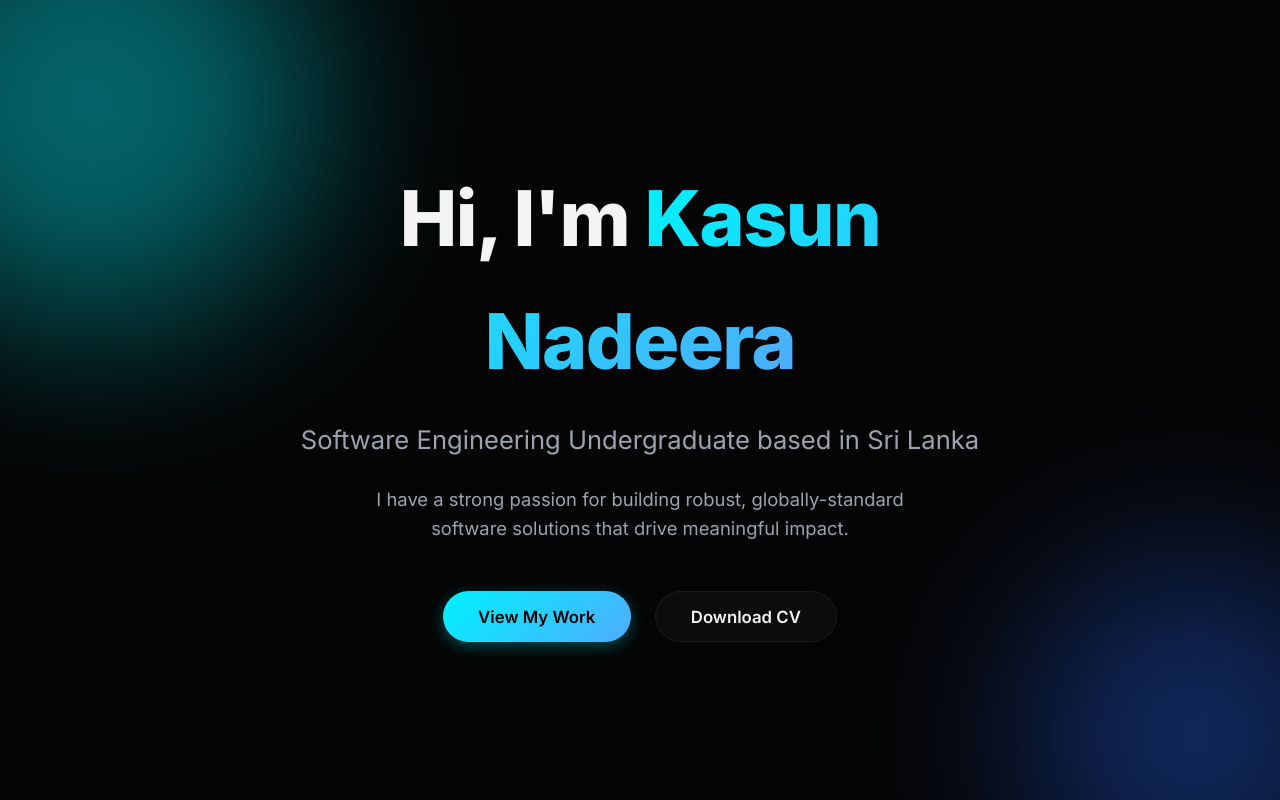
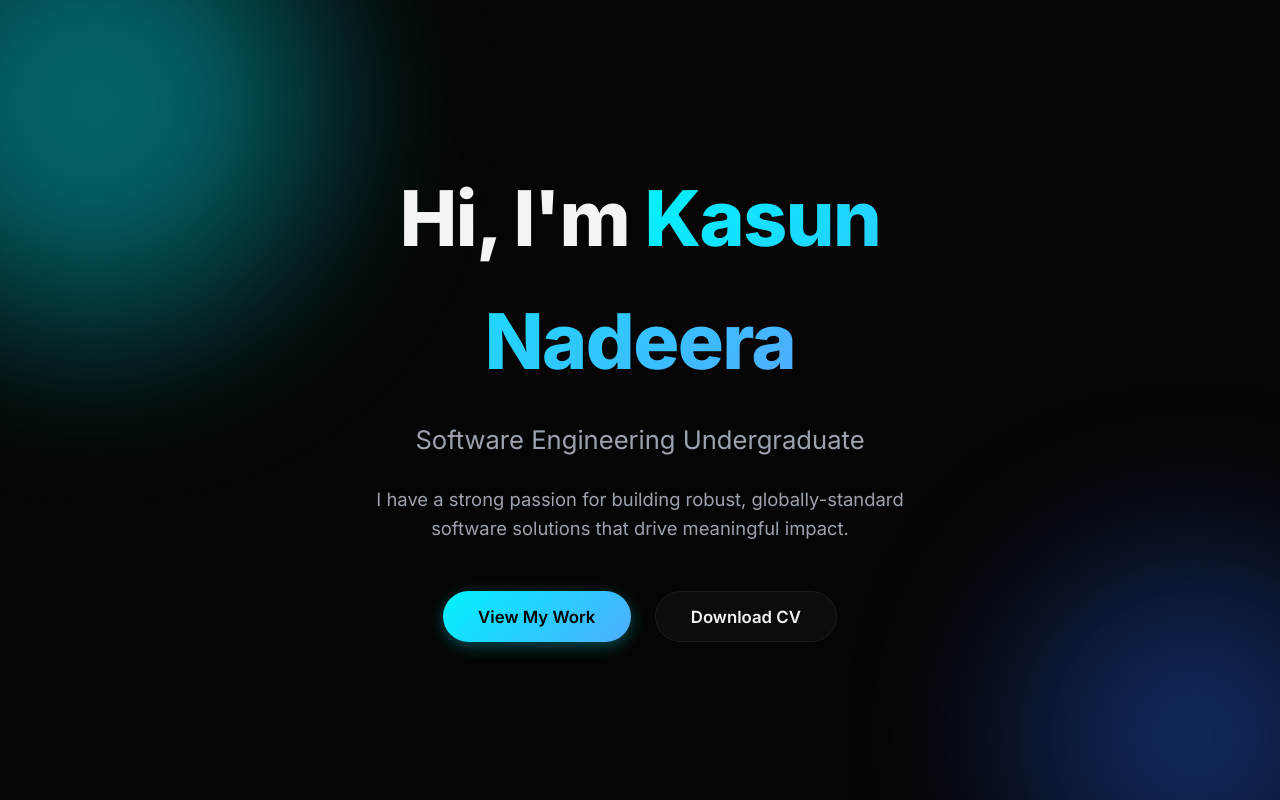
Before and after one commit to nadeera-se22018/mern-portfolio, a React app in the folder frontend/: page / in a window 1280 px wide. Shown: the top 800 px of the page. Built offline with nearby package versions, Linux system fonts and the light colour scheme; the HTML template or start-up script is replaced by a standard one.

Commit message:
style: Change hero title

```diff
--- a/frontend/src/components/Hero.jsx
+++ b/frontend/src/components/Hero.jsx
@@ -9,7 +9,7 @@ const Hero = () => {
                     Hi, I'm <span className="gradient-text">Kasun Nadeera</span>
                 </h1>
                 <h2 className="hero-subtitle delay-1 animate-fade-in">
-                    Software Engineering Undergraduate based in Sri Lanka
+                    Software Engineering Undergraduate
                 </h2>
                 <p className="hero-description delay-2 animate-fade-in">
                     I have a strong passion for building robust, globally-standard software solutions
```
